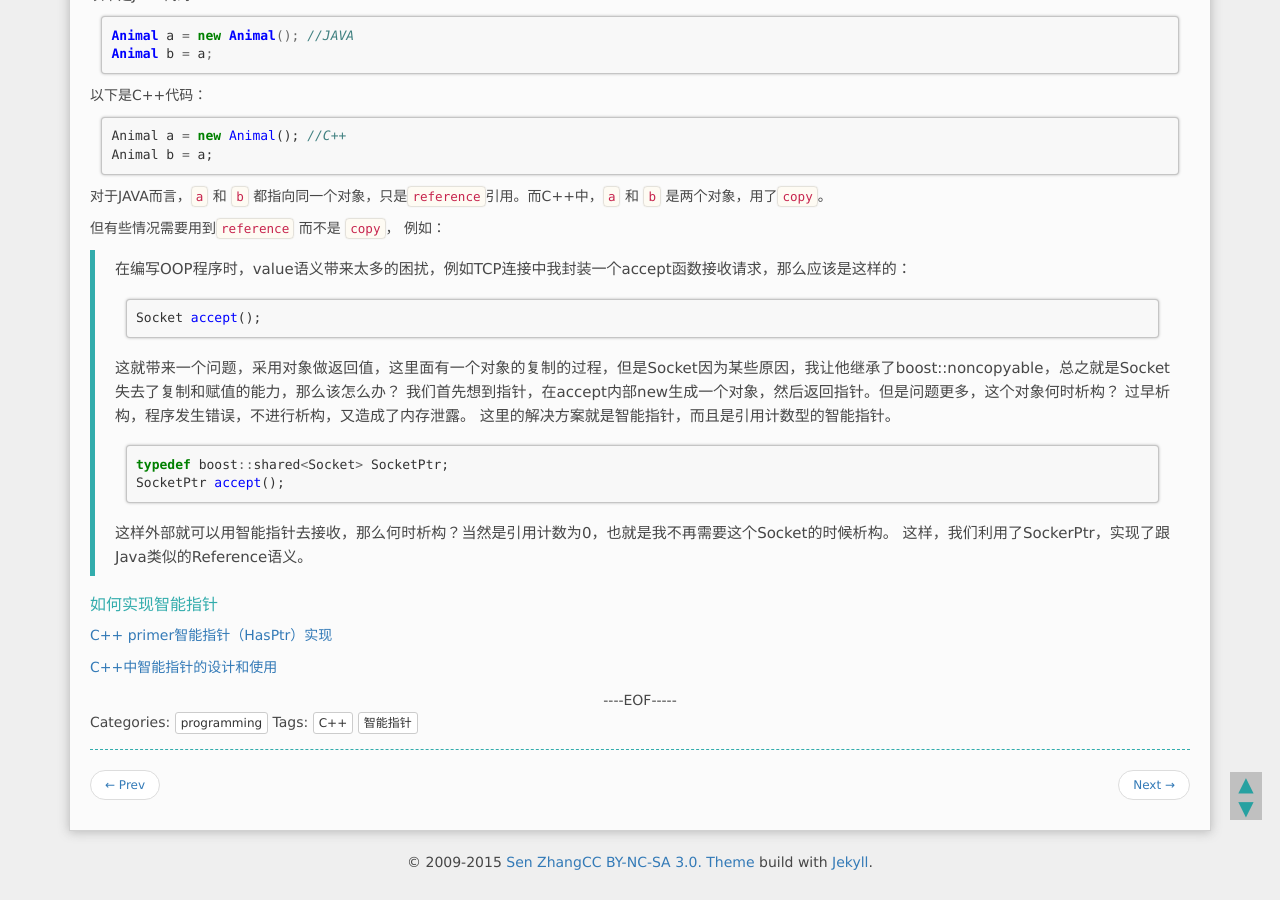
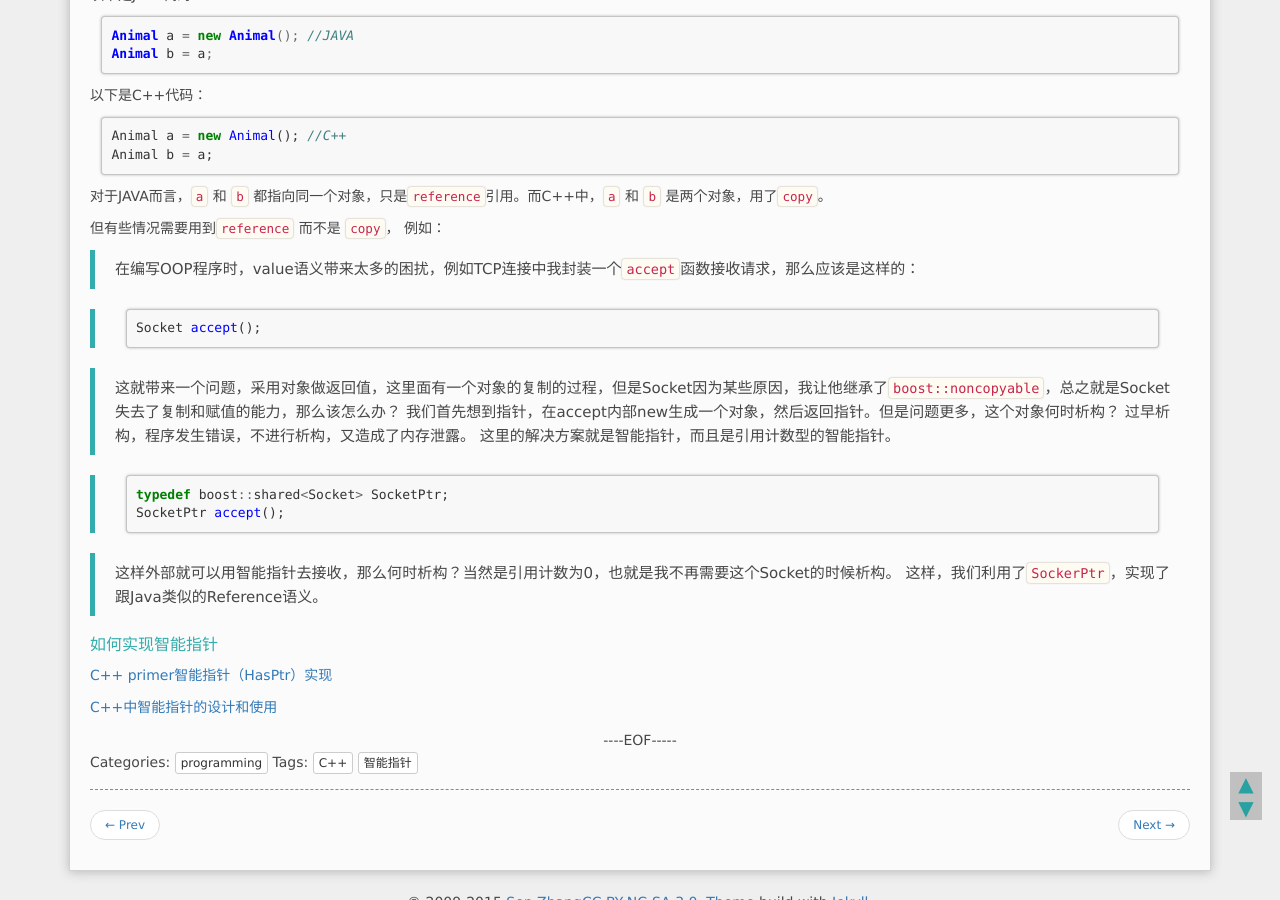
Before and after one commit to SenZhangAI/senzhangai.github.com, a Jekyll site: the page built from _posts/2015-04-28-about-smart-point.md, in a window 1280 px wide and 900 px high, scrolled down 1734 px. Built offline with Jekyll 4.4.1, drawn with Linux system fonts in a browser that asks for light colours; Markdown is read by kramdown in place of the engine named in the settings; comment, search, counter and statistics services are not loaded; some of the changed lines change nothing that is shown.

Commit message:
这是一次无聊的修改

````diff
--- a/_includes/footer.html
+++ b/_includes/footer.html
@@ -8,6 +8,8 @@
 <script type="text/javascript" src="{{ ASSET_PATH }}/static/js/jquery.min.js"></script>
 <script type="text/javascript" src="{{ ASSET_PATH }}/static/js/bootstrap.min.js"></script>
 <script type="text/javascript" src="{{ ASSET_PATH }}/static/js/core.js"></script>
+
+<script src="http://cdn.mathjax.org/mathjax/latest/MathJax.js?config=TeX-AMS_HTML" type="text/javascript"></script>
 
 {% if site.comments.disqus.name %}
   <script type="text/javascript">
--- a/_includes/head.html
+++ b/_includes/head.html
@@ -17,5 +17,4 @@
       <!-- atom & rss feed -->
       <link href="{{ site.rss_path }}" type="application/rss+xml" rel="alternate" title="{{ site.title }} RSS Feed">
       <link href="{{ site.atom_path }}" type="application/atom+xml" rel="alternate" title="{{ site.title }} ATOM Feed">
-      <script src="http://cdn.mathjax.org/mathjax/latest/MathJax.js?config=TeX-AMS_HTML" type="text/javascript"></script>
     </head>
--- a/_layouts/default.html
+++ b/_layouts/default.html
@@ -12,11 +12,11 @@
           <div id="search-loader" style="display:none;text-align:center">
             <img src="/static/images/loading.gif">
           </div>
-{{ content }}
+          {{ content }}
         </div>
       </div>
 
-{% include footer.html %}
+      {% include footer.html %}
 
     </div>
   </body>
--- a/_posts/2015-04-28-about-smart-point.md
+++ b/_posts/2015-04-28-about-smart-point.md
@@ -78,6 +78,7 @@ Animal b = a;
 ```
 
 以下是C++代码：
+
 ```cpp
 Animal a = new Animal(); //C++
 Animal b = a;
@@ -87,19 +88,23 @@ Animal b = a;
 
 但有些情况需要用到`reference` 而不是 `copy`， 例如：
 
->在编写OOP程序时，value语义带来太多的困扰，例如TCP连接中我封装一个accept函数接收请求，那么应该是这样的：
-``` cpp
+>在编写OOP程序时，value语义带来太多的困扰，例如TCP连接中我封装一个`accept`函数接收请求，那么应该是这样的：
+
+>``` cpp
 Socket accept();
 ```
-这就带来一个问题，采用对象做返回值，这里面有一个对象的复制的过程，但是Socket因为某些原因，我让他继承了boost::noncopyable，总之就是Socket失去了复制和赋值的能力，那么该怎么办？
+
+>这就带来一个问题，采用对象做返回值，这里面有一个对象的复制的过程，但是Socket因为某些原因，我让他继承了`boost::noncopyable`，总之就是Socket失去了复制和赋值的能力，那么该怎么办？
 我们首先想到指针，在accept内部new生成一个对象，然后返回指针。但是问题更多，这个对象何时析构？ 过早析构，程序发生错误，不进行析构，又造成了内存泄露。
 这里的解决方案就是智能指针，而且是引用计数型的智能指针。
-```cpp
+
+>```cpp
 typedef boost::shared<Socket> SocketPtr;
 SocketPtr accept();
 ```
-这样外部就可以用智能指针去接收，那么何时析构？当然是引用计数为0，也就是我不再需要这个Socket的时候析构。
-这样，我们利用了SockerPtr，实现了跟Java类似的Reference语义。
+
+>这样外部就可以用智能指针去接收，那么何时析构？当然是引用计数为0，也就是我不再需要这个Socket的时候析构。
+这样，我们利用了`SockerPtr`，实现了跟Java类似的Reference语义。
 
 #### 如何实现智能指针
 
````
Also changed, not shown: _includes/header.html (+9 -4 lines).
